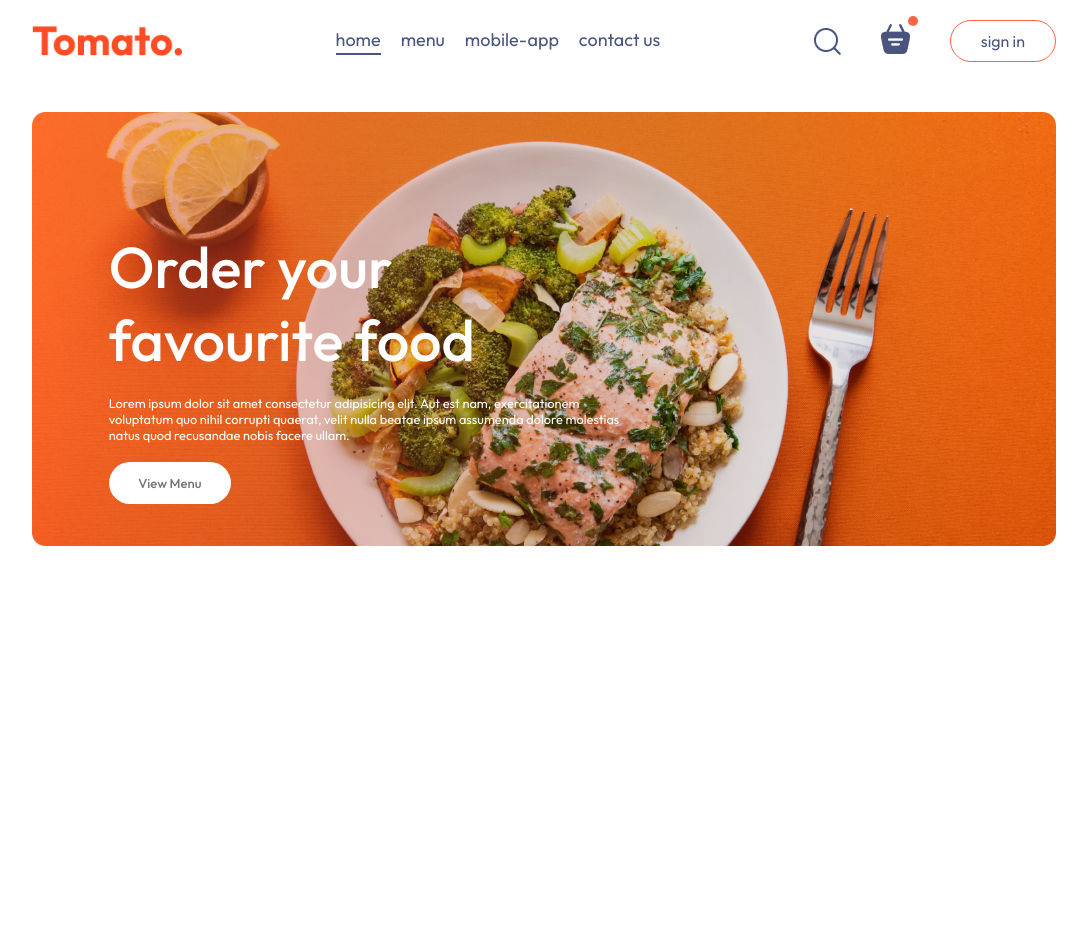
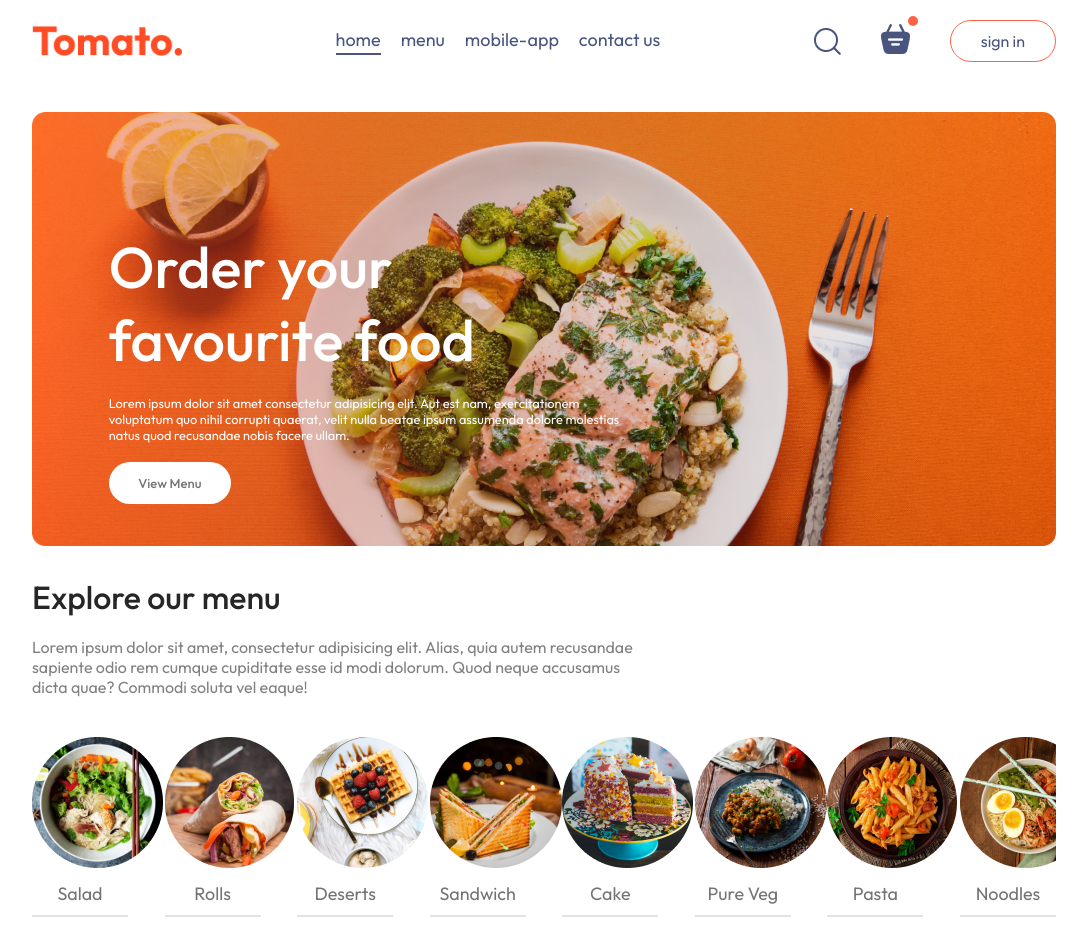
Before and after one commit to iamharie/Food-Delivery-App, a React (Vite) app in the folder frontend/: page / in a window 1280 px wide. Shown: the whole page, without its empty margins (96-1183 px from the left). Before the commit the page ends 800 px from the top, so only its background shows below. Built offline with nearby package versions, Linux system fonts and the light colour scheme.

Commit message:
ExploreMenu component added

```diff
--- /dev/null
+++ b/frontend/src/components/ExploreMenu/ExploreMenu.css
@@ -0,0 +1,56 @@
+.explore-menu {
+  display: flex;
+  flex-direction: column;
+  gap: 20px;
+}
+
+.explore-menu h1 {
+  color: #262626;
+  font-weight: 500;
+}
+
+.explore-menu-text {
+  max-width: 60%;
+  color: #808080;
+}
+
+.explore-menu-list {
+  display: flex;
+  justify-content: space-between;
+  align-items: center;
+  gap: 30px;
+  text-align: center;
+  margin: 20px 0px;
+  overflow-x: scroll;
+}
+
+.explore-menu-list::-webkit-scrollbar {
+  display: none;
+}
+
+.explore-menu-list-item {
+  width: 7.5vw;
+  min-height: 80px;
+  border-radius: 50%;
+  cursor: pointer;
+  transition: 0.2s;
+}
+
+.explore-menu-list p {
+  margin-top: 10px;
+  color: #747474;
+  font-size: max(1.4vw, 16px);
+  cursor: pointer;
+}
+
+.explore-menu hr {
+  margin: 10px 0px;
+  height: 2px;
+  background-color: #e2e2e2;
+  border: none;
+}
+
+.explore-menu-list-item .active {
+  border: 4px solid tomato;
+  padding: 2px;
+}
--- /dev/null
+++ b/frontend/src/components/ExploreMenu/ExploreMenu.jsx
@@ -0,0 +1,39 @@
+import React from "react";
+import "./ExploreMenu.css";
+import { menu_list } from "../../assets/assets";
+
+export default function ExploreMenu({ category, setCategory }) {
+  return (
+    <div className="explore-menu id='explore-menu">
+      <h1>Explore our menu</h1>
+      <p className="explore-menu-text">
+        Lorem ipsum dolor sit amet, consectetur adipisicing elit. Alias, quia
+        autem recusandae sapiente odio rem cumque cupiditate esse id modi
+        dolorum. Quod neque accusamus dicta quae? Commodi soluta vel eaque!
+      </p>
+      <div className="explore-menu-list">
+        {menu_list.map((item, i) => {
+          return (
+            <div
+              onClick={() =>
+                setCategory((prev) =>
+                  prev === item.menu_name ? "All" : item.menu_name
+                )
+              }
+              key={i}
+              className="explore-menu-list-item"
+            >
+              <img
+                className={category === item.menu_name ? "active" : " "}
+                src={item.menu_image}
+                alt=""
+              />
+              <p>{item.menu_name}</p>
+              <hr />
+            </div>
+          );
+        })}
+      </div>
+    </div>
+  );
+}
--- a/frontend/src/components/Header/Header.css
+++ b/frontend/src/components/Header/Header.css
@@ -37,4 +37,5 @@
   background-color: white;
   font-size: max(1vw, 13px);
   border-radius: 50px;
+  cursor: pointer;
 }
--- a/frontend/src/main.jsx
+++ b/frontend/src/main.jsx
@@ -1,4 +1,3 @@
-import { StrictMode } from "react";
 import { createRoot } from "react-dom/client";
 import App from "./App.jsx";
 import "./index.css";
--- a/frontend/src/pages/Home/Home.jsx
+++ b/frontend/src/pages/Home/Home.jsx
@@ -1,11 +1,14 @@
-import React from "react";
+import React, { useState } from "react";
+import ExploreMenu from "../../components/ExploreMenu/ExploreMenu";
 import Header from "../../components/Header/Header";
 import "./Home.css";
 
 export default function Home() {
+  const [category, setCategory] = useState("All");
   return (
     <div>
       <Header />
+      <ExploreMenu category={category} setCategory={setCategory} />
     </div>
   );
 }
```
